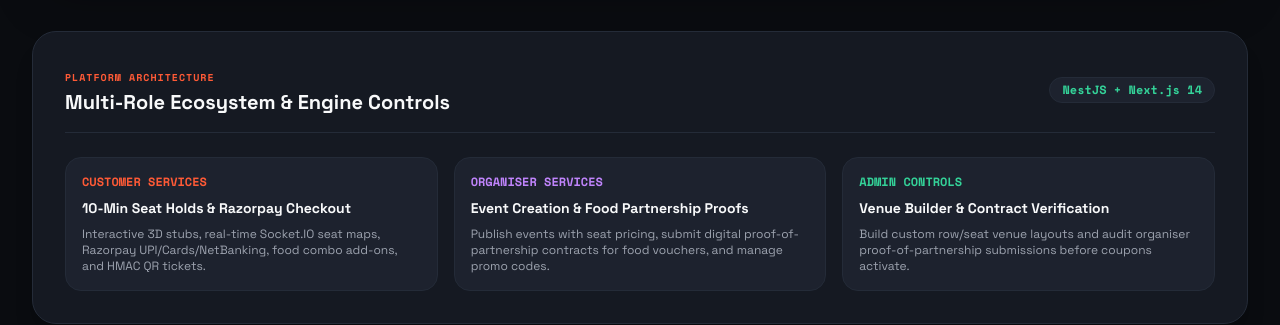
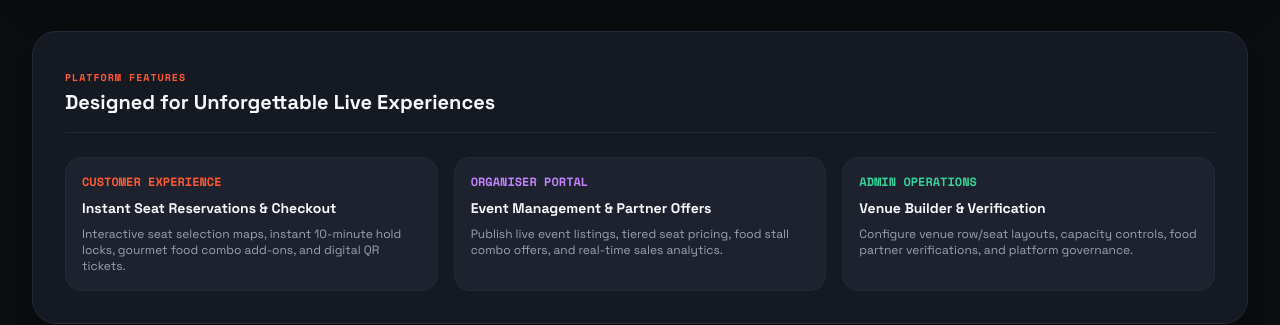
Before and after one commit to srijita-bhattacharjee/ticket_booking_system, a Next.js app in the folder frontend/: page / in a window 1280 px wide. Shown: the part 1186-1511 px from the top of the page. Built offline with nearby package versions, Linux system fonts and the light colour scheme; no server answers.

Commit message:
style: clean up platform features overview box on homepage

```diff
--- a/frontend/app/page.tsx
+++ b/frontend/app/page.tsx
@@ -401,46 +401,43 @@ export default function HomePage() {
       </section>
 
       {/* ========================================================================= */}
-      {/* 5. ROLE ECOSYSTEM & SYSTEM HARDENING HUB (For Technical Evaluators)      */}
+      {/* 5. PLATFORM FEATURES OVERVIEW                                           */}
       {/* ========================================================================= */}
       <section className="theme-bg-card theme-border border rounded-3xl p-6 sm:p-8 space-y-6 shadow-xl">
         <div className="flex items-center justify-between border-b theme-border pb-4">
           <div>
             <span className="text-[10px] font-mono font-bold uppercase tracking-widest theme-text-accent">
-              Platform Architecture
+              Platform Features
             </span>
-            <h3 className="text-xl font-black theme-text-main">Multi-Role Ecosystem & Engine Controls</h3>
+            <h3 className="text-xl font-black theme-text-main">Designed for Unforgettable Live Experiences</h3>
           </div>
-          <span className="text-xs font-mono theme-text-success border theme-border px-3 py-1 rounded-full theme-bg-elevated font-bold">
-            NestJS + Next.js 14
-          </span>
         </div>
 
         <div className="grid grid-cols-1 md:grid-cols-3 gap-4">
           {/* Customer */}
           <div className="p-4 rounded-2xl theme-bg-elevated theme-border border space-y-2">
-            <span className="text-xs font-mono font-bold theme-text-accent block uppercase">Customer Services</span>
-            <h4 className="text-sm font-bold theme-text-main">10-Min Seat Holds & Razorpay Checkout</h4>
+            <span className="text-xs font-mono font-bold theme-text-accent block uppercase">Customer Experience</span>
+            <h4 className="text-sm font-bold theme-text-main">Instant Seat Reservations & Checkout</h4>
             <p className="text-xs theme-text-secondary">
-              Interactive 3D stubs, real-time Socket.IO seat maps, Razorpay UPI/Cards/NetBanking, food combo add-ons, and HMAC QR tickets.
+              Interactive seat selection maps, instant 10-minute hold locks, gourmet food combo add-ons, and digital QR tickets.
             </p>
           </div>
 
           {/* Organiser */}
           <div className="p-4 rounded-2xl theme-bg-elevated theme-border border space-y-2">
-            <span className="text-xs font-mono font-bold text-purple-400 block uppercase">Organiser Services</span>
-            <h4 className="text-sm font-bold theme-text-main">Event Creation & Food Partnership Proofs</h4>
+            <span className="text-xs font-mono font-bold text-purple-400 block uppercase">Organiser Portal</span>
+            <h4 className="text-sm font-bold theme-text-main">Event Management & Partner Offers</h4>
             <p className="text-xs theme-text-secondary">
-              Publish events with seat pricing, submit digital proof-of-partnership contracts for food vouchers, and manage promo codes.
+              Publish live event listings, tiered seat pricing, food stall combo offers, and real-time sales analytics.
             </p>
           </div>
 
           {/* Admin */}
           <div className="p-4 rounded-2xl theme-bg-elevated theme-border border space-y-2">
-            <span className="text-xs font-mono font-bold text-emerald-400 block uppercase">Admin Controls</span>
-            <h4 className="text-sm font-bold theme-text-main">Venue Builder & Contract Verification</h4>
+            <span className="text-xs font-mono font-bold text-emerald-400 block uppercase">Admin Operations</span>
+            <h4 className="text-sm font-bold theme-text-main">Venue Builder & Verification</h4>
             <p className="text-xs theme-text-secondary">
-              Build custom row/seat venue layouts and audit organiser proof-of-partnership submissions before coupons activate.
+              Configure venue row/seat layouts, capacity controls, food partner verifications, and platform governance.
             </p>
           </div>
         </div>
```
